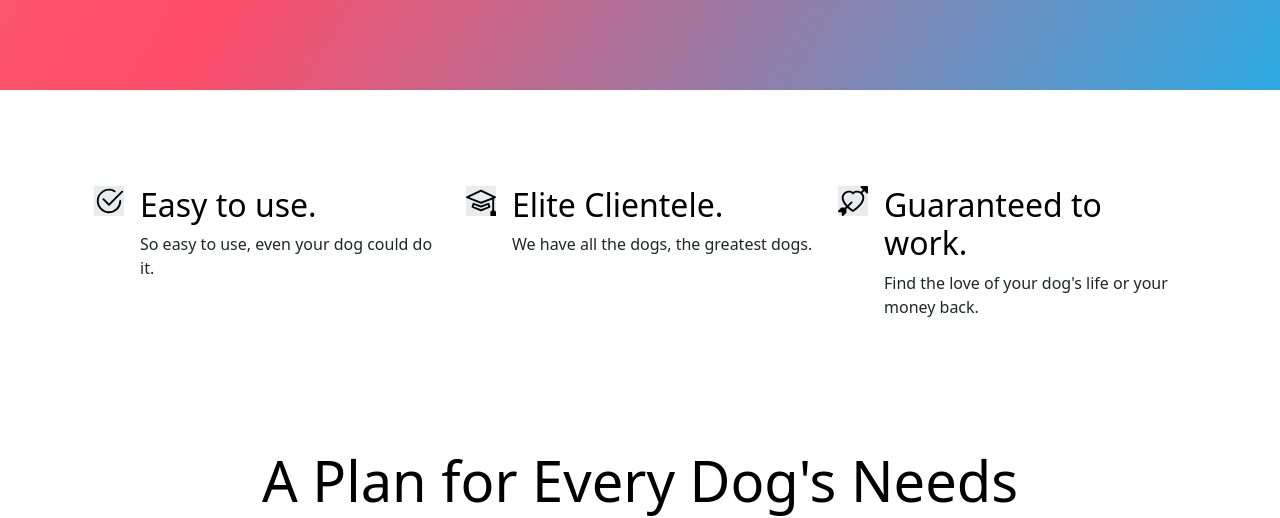
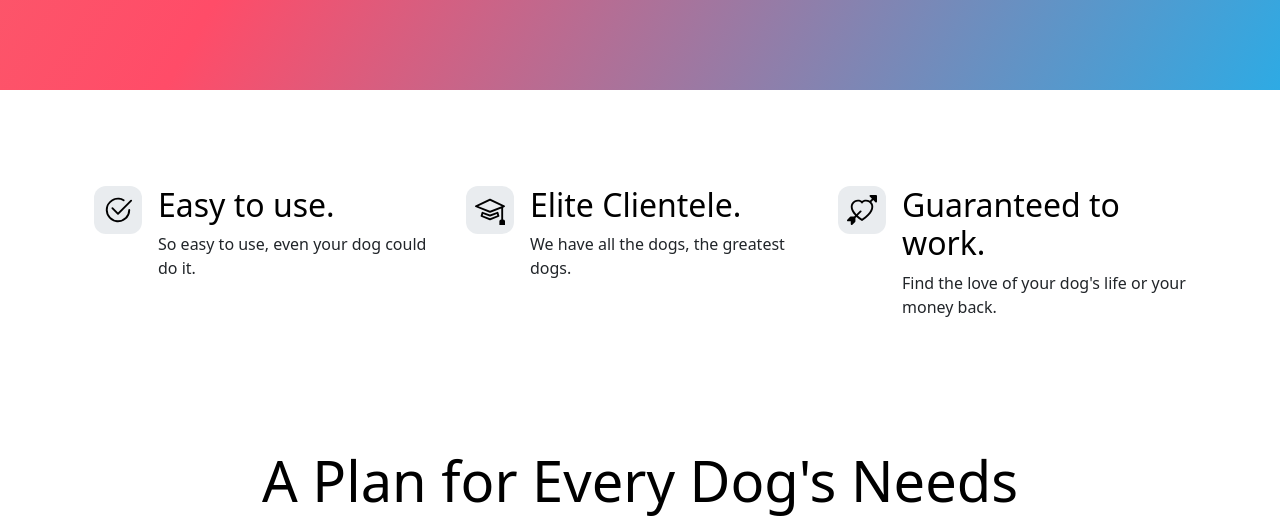
Before and after one commit to SobiahSelvarajah/ss-11-tindog-startup, a plain HTML site: page index.html in a window 1280 px wide. Shown: the part 310-828 px from the top of the page. Drawn offline with nearby package versions, Linux system fonts and the light colour scheme.

Commit message:
styles.css: file modified

```diff
--- a/style.css
+++ b/style.css
@@ -1,7 +1,3 @@
-* {
-    margin: 0;
-    padding: 0;
-}
 .gradient-background {
   background: linear-gradient(300deg, #00bfff, #ff4c68, #ef8172);
   background-size: 180% 180%;
@@ -19,3 +15,14 @@
     background-position: 0% 50%;
   }
 }
+
+.icon-square {
+  width: 3rem;
+  height: 3rem;
+  border-radius: 0.75rem;
+}
+
+.profile-img {
+  height: 100px;
+  border-radius: 50%;
+}
```
Also changed, not shown: index.html (+0 -2 lines). Lines whose indentation alone changed are shown as unchanged.
